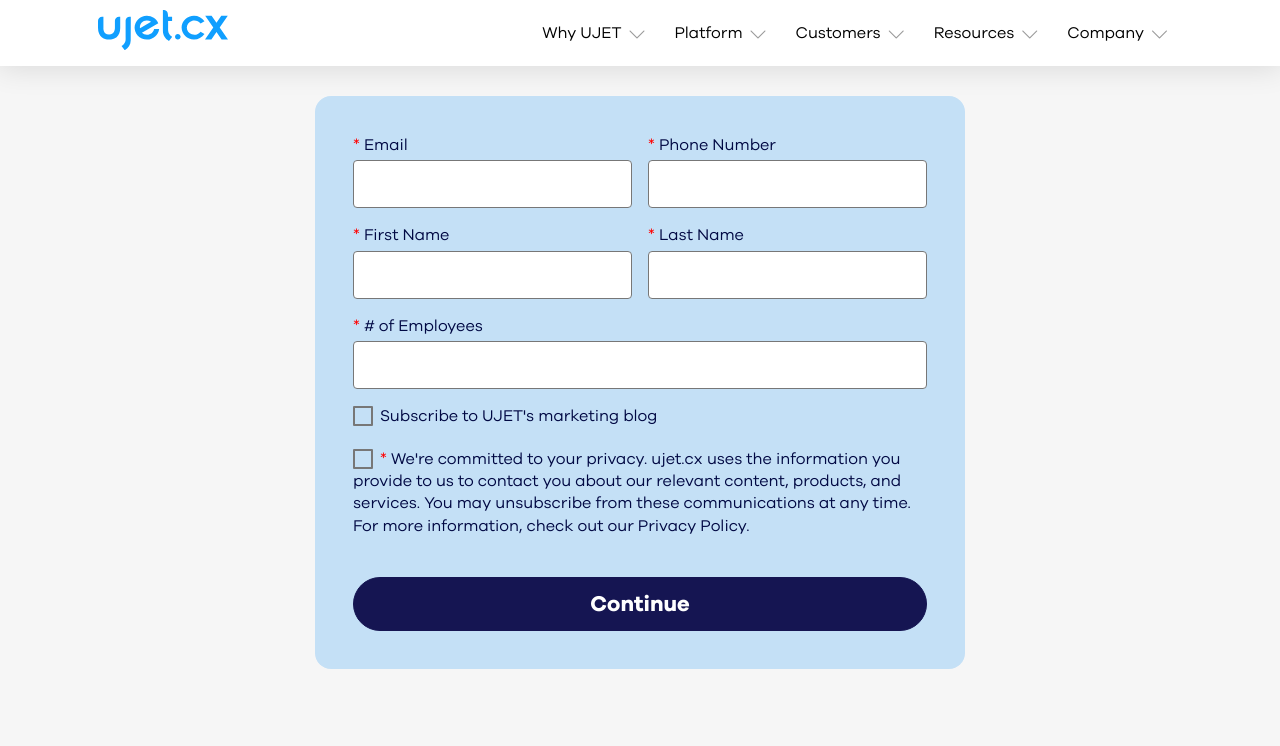
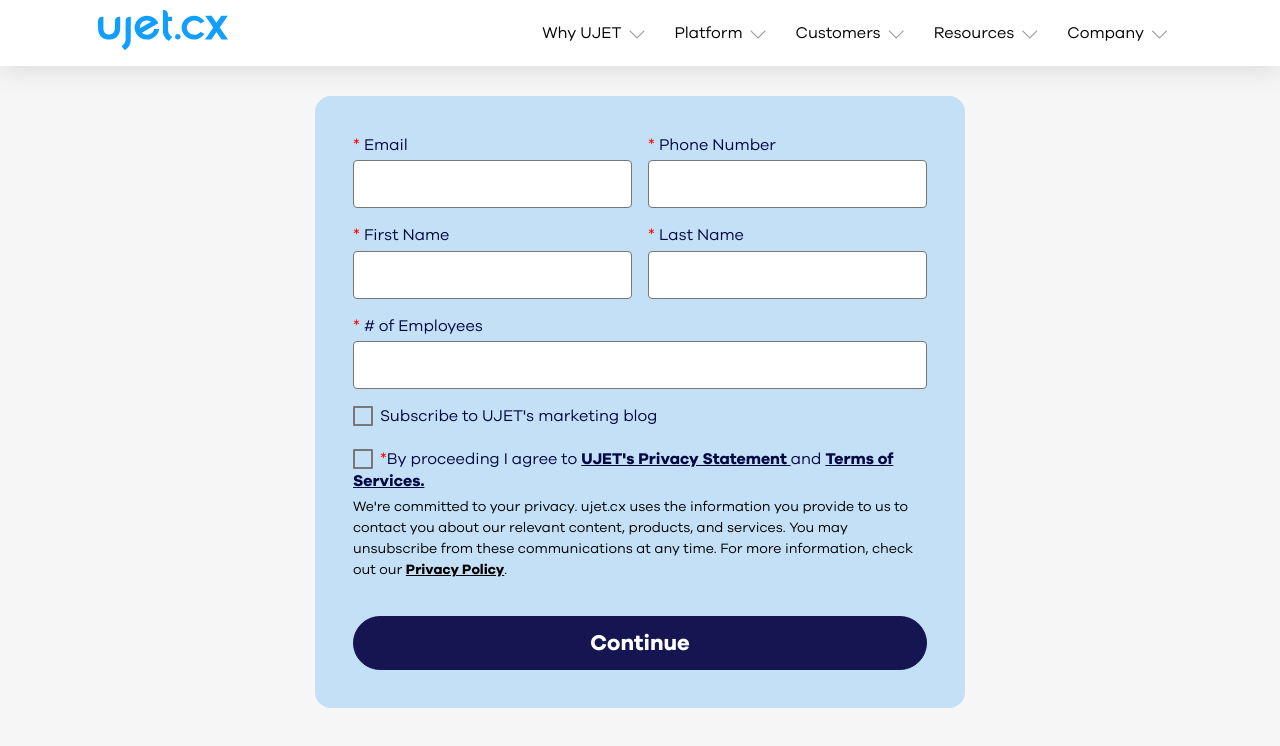
Before and after one commit to haydenleedev/ecommerce-staging, a Next.js app: page /trial in a window 1280 px wide. Shown: the top 746 px of the page. Built offline with nearby package versions, Linux system fonts and the light colour scheme.

Commit message:
updated form components and fixed nav menu id

```diff
--- a/components/buttons/button.js
+++ b/components/buttons/button.js
@@ -1,12 +1,19 @@
 import React from "react";
-import button from './buttons.module.scss'
+import button from "./buttons.module.scss";
 
 const Button = (props) => {
-    return (
-        <React.Fragment>
-                <button className={`${button['btn']} ${button[`${props.color}`]} ${button[`${props.size}`]}` }><span>{props.text}</span></button>
-        </React.Fragment>
-    );
-}
+  return (
+    <React.Fragment>
+      <button
+        className={`${button["btn"]} ${button[`${props.color}`]} ${
+          button[`${props.size}`]
+        }`}
+        type={props.type}
+      >
+        <span>{props.text}</span>
+      </button>
+    </React.Fragment>
+  );
+};
 
 export default Button;
--- a/components/form/form.js
+++ b/components/form/form.js
@@ -1,66 +1,162 @@
-import Head from 'next/head'
-import React, {Component} from "react"
-import form from './form.module.scss'
-import layout from '../../styles/layout.module.scss'
-import icons from '../buttons/buttons.module.scss'
+import Head from "next/head";
+import React, { Component } from "react";
+import Button from "components/buttons/button";
+import form from "./form.module.scss";
+import layout from "../../styles/layout.module.scss";
 
 class ContactForm extends Component {
-    render () {
+  render() {
     return (
-           <div className={form['form-container']}>
+      <div className={form["form-container"]}>
         <form action="">
-
           <fieldset className={layout.row}>
-                    <div className={`${layout.col} ${layout['col-2']}`}>
-                        <label htmlFor="email"><span className={form.required}>*</span> Email</label>
-                        <input type="email" name="email" id="email" autoComplete="email" maxLength="50" data-validate="email required" aria-required="true" required />
+            <div className={`${layout.col} ${layout["col-2"]}`}>
+              <label htmlFor="email">
+                <span className={form.required}>*</span> Email
+              </label>
+              <input
+                type="email"
+                name="email"
+                id="email"
+                autoComplete="email"
+                maxLength="50"
+                data-validate="email required"
+                aria-required="true"
+                required
+              />
             </div>
-                    <div className={`${layout.col} ${layout['col-2']}`}>
-                        <label htmlFor="phone"><span className={form.required}>*</span> Phone Number</label>
-                        <input type="tel" name="phone" id="phone" title="Phone Number" required="" minLength="3"></input>
+            <div className={`${layout.col} ${layout["col-2"]}`}>
+              <label htmlFor="phone">
+                <span className={form.required}>*</span> Phone Number
+              </label>
+              <input
+                type="tel"
+                name="phone"
+                id="phone"
+                title="Phone Number"
+                required=""
+                minLength="3"
+              ></input>
             </div>
           </fieldset>
-
           <fieldset className={layout.row}>
-                <div className={`${layout.col} ${layout['col-2']}`}>
-                    <label htmlFor="firstName"><span className={form.required}>*</span> First Name</label>
-                    <input type="text" name="firstName" id="firstName" autoComplete="firstName" maxLength="50" data-validate="firstName required" aria-required="true" required />
+            <div className={`${layout.col} ${layout["col-2"]}`}>
+              <label htmlFor="firstName">
+                <span className={form.required}>*</span> First Name
+              </label>
+              <input
+                type="text"
+                name="firstName"
+                id="firstName"
+                autoComplete="firstName"
+                maxLength="50"
+                data-validate="firstName required"
+                aria-required="true"
+                required
+              />
             </div>
-                <div className={`${layout.col} ${layout['col-2']}`}>
-                    <label htmlFor="lastName"><span className={form.required}>*</span> Last Name</label>
-                    <input type="text" name="lastName" id="lastName" autoComplete="lastName" maxLength="50" data-validate="lastName required" aria-required="true" required />
+            <div className={`${layout.col} ${layout["col-2"]}`}>
+              <label htmlFor="lastName">
+                <span className={form.required}>*</span> Last Name
+              </label>
+              <input
+                type="text"
+                name="lastName"
+                id="lastName"
+                autoComplete="lastName"
+                maxLength="50"
+                data-validate="lastName required"
+                aria-required="true"
+                required
+              />
             </div>
           </fieldset>
-
           <fieldset className={layout.row}>
-                    <div className={`${layout.col} ${layout['w-100']}`}>
-                        <label htmlFor="employees"><span className={form.required}>*</span> # of Employees</label>
-                        <input type="text" name="employees" id="employees" autoComplete="employees" maxLength="50" data-validate="employees required" aria-required="true" required />
+            <div className={`${layout.col} ${layout["w-100"]}`}>
+              <label htmlFor="employees">
+                <span className={form.required}>*</span> # of Employees
+              </label>
+              <input
+                type="text"
+                name="employees"
+                id="employees"
+                autoComplete="employees"
+                maxLength="50"
+                data-validate="employees required"
+                aria-required="true"
+                required
+              />
             </div>
           </fieldset>
-
           <div className={layout.col}>
             <label htmlFor="subscriber" className={form.booleancheckbox}>
-                        <input id="subscriber" type="checkbox" name="subscriber_to_the_ujet_blog" value="true" />
-                            <span className={form.check}>Subscribe to UJET's marketing blog </span>
-                    </label>
-                </div>
-
-                <div className={`${layout.col} ${form['mb-20px']}`}>
-                    <label htmlFor="permission-received" className={form.booleancheckbox}>
-                        <input name="permission-received" type="checkbox" value="checked" id="permission-received" />
+              <input
+                id="subscriber"
+                type="checkbox"
+                name="subscriber_to_the_ujet_blog"
+                value="true"
+              />
               <span className={form.check}>
-                            <span className={form.required}>*</span> We're committed to your privacy. ujet.cx uses the information you provide to us to contact you about our relevant content, products, and services. You may unsubscribe from these communications at any time. For more information, check out our <a href="#" className="text-underline">Privacy Policy</a>.
+                Subscribe to UJET's marketing blog{" "}
               </span>
             </label>
           </div>
+          <div className={`${layout.col} ${form["mb-20px"]}`}>
+            <label
+              htmlFor="permission-received"
+              className={form.booleancheckbox}
+            >
+              <input
+                name="permission-received"
+                type="checkbox"
+                value="checked"
+                id="permission-received"
+              />
+              <span className={form.check}>
+                <span className={form.required}>*</span>
+                By proceeding I agree to{" "}
+                <a
+                  href="#"
+                  className={`${layout.bold} ${layout["text-underline"]}`}
+                >
+                  {" "}
+                  UJET's Privacy Statement{" "}
+                </a>{" "}
+                and{" "}
+                <a
+                  href="#"
+                  className={`${layout.bold} ${layout["text-underline"]}`}
+                >
+                  Terms of Services.
+                </a>
+              </span>
+            </label>
+            <p className={`${form.copyright}`}>
+              We're committed to your privacy. ujet.cx uses the information you
+              provide to us to contact you about our relevant content, products,
+              and services. You may unsubscribe from these communications at any
+              time. For more information, check out our{" "}
+              <a
+                href="#"
+                className={`${layout.bold} ${layout["text-underline"]}`}
+              >
+                Privacy Policy
+              </a>
+              .
+            </p>
+          </div>
 
           <div className={layout.col}>
-                <button type="submit" className={`${icons['btn']} ${icons['btn-navy']} ${icons['btn-big']}` }><span>Continue</span></button>
+            <Button
+              color="btn-navy"
+              size="btn-big"
+              text="Continue"
+              type="submit"
+            />
           </div>
         </form>
       </div>
-        )
+    );
   }
 }
 
--- a/components/form/form.module.scss
+++ b/components/form/form.module.scss
@@ -1,4 +1,4 @@
-@import '../../styles/settings/__settings';
+@import "../../styles/settings/__settings";
 
 .form-container {
   background-color: $color-paleblue;
@@ -12,7 +12,7 @@
 }
 
 .required {
-    color:$color-red;
+  color: $color-red;
 }
 .booleancheckbox {
   cursor: pointer;
@@ -45,7 +45,7 @@
   }
   .check {
     &:hover:before {
-            background-color: $color-lightblue;
+      background-color: $color-lightgray;
     }
     &:before {
       left: 0;
@@ -54,19 +54,22 @@
       height: toRem(16);
       border-radius: toRem(1);
     }
-        &:before, &:after {
-            content: '';
+    &:before,
+    &:after {
+      content: "";
       display: inline-block;
       position: absolute;
       top: toRem(3);
     }
     position: relative;
     padding: toRem(2) 0 toRem(2) toRem(27);
-
   }
 }
-
 
 .mb-20px {
   margin-bottom: toRem(20);
 }
+
+.copyright {
+  font-size: toRem(14);
+}
--- a/package.json
+++ b/package.json
@@ -3,7 +3,7 @@
   "version": "0.1.0",
   "private": true,
   "scripts": {
-    "dev": "next dev -p 3012",
+    "dev": "next dev -p 3003",
     "build": "next build",
     "start": "next start",
     "svg": "svgr -d src/components/icons src/components/icons/svgs",
--- a/styles/layout.module.scss
+++ b/styles/layout.module.scss
@@ -32,9 +32,9 @@
   }
   .col {
     position: relative;
-        display:flex;
-        flex-direction:column;
-        padding:$size-10px 0;
+    display: flex;
+    flex-direction: column;
+    padding: $size-10px 0;
     width: 100%;
     @include desktop() {
       padding: $size-8px;
@@ -107,20 +107,20 @@
 
 /* Alignment */
 .align-center {
-    text-align:center;
+  text-align: center;
 }
 
 /* Width */
 .w-100 {
-    width:100%;
+  width: 100%;
 }
 
 .footer-btn-theme {
   background-color: $color-white;
   @include shadow();
-    position:sticky;
-    bottom:0;
-    z-index:9;
+  position: sticky;
+  bottom: 0;
+  z-index: 9;
   button {
     margin: toRem(5) toRem(16);
   }
@@ -128,3 +128,11 @@
 .theme-padding {
   padding: $size-20px $size-10px;
 }
+
+/* font general */
+.bold {
+  font-weight: 600;
+}
+.text-underline {
+  text-decoration: underline;
+}
```
Also changed, not shown: components/navigation-menu/navigation-menu.js (+213 -114 lines). Lines whose indentation alone changed are shown as unchanged.
